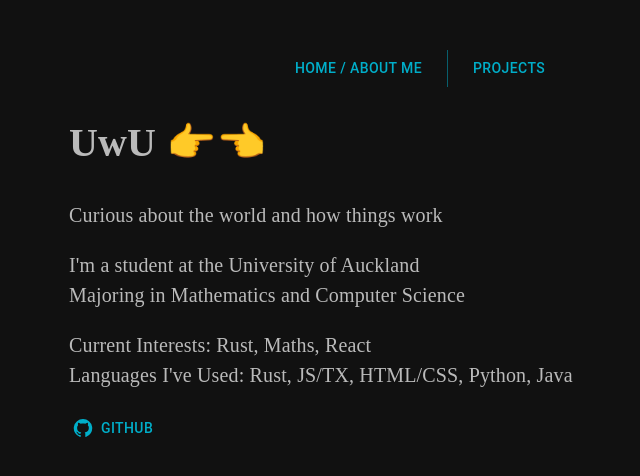
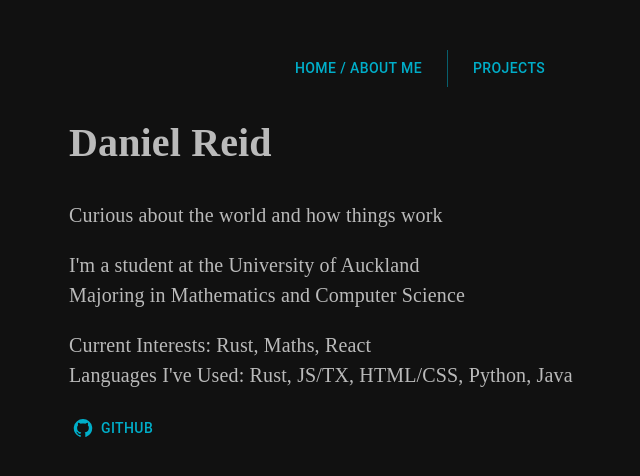
Before and after one commit to selareid/www.selareid.com, a React (Create React App) app: page / in a window 1280 px wide. Shown: the top 476 px of the page, without its empty margins (220-860 px from the left). Built offline with nearby package versions, Linux system fonts and the light colour scheme.

Commit message:
Changed AboutMe title/header from 'UwU' to 'Daniel Reid'

```diff
--- a/src/pages/AboutMe.tsx
+++ b/src/pages/AboutMe.tsx
@@ -6,7 +6,7 @@ import "./AboutMe.css";
 const AboutMe: React.FC = () => {
     return (
         <Container fixed className="contentContainer">
-            <h1>UwU 👉👈</h1>
+            <h1>Daniel Reid</h1>
             <p>Curious about the world and how things work</p>
             <p>
                 I'm a student at the University of Auckland<br/>
```
